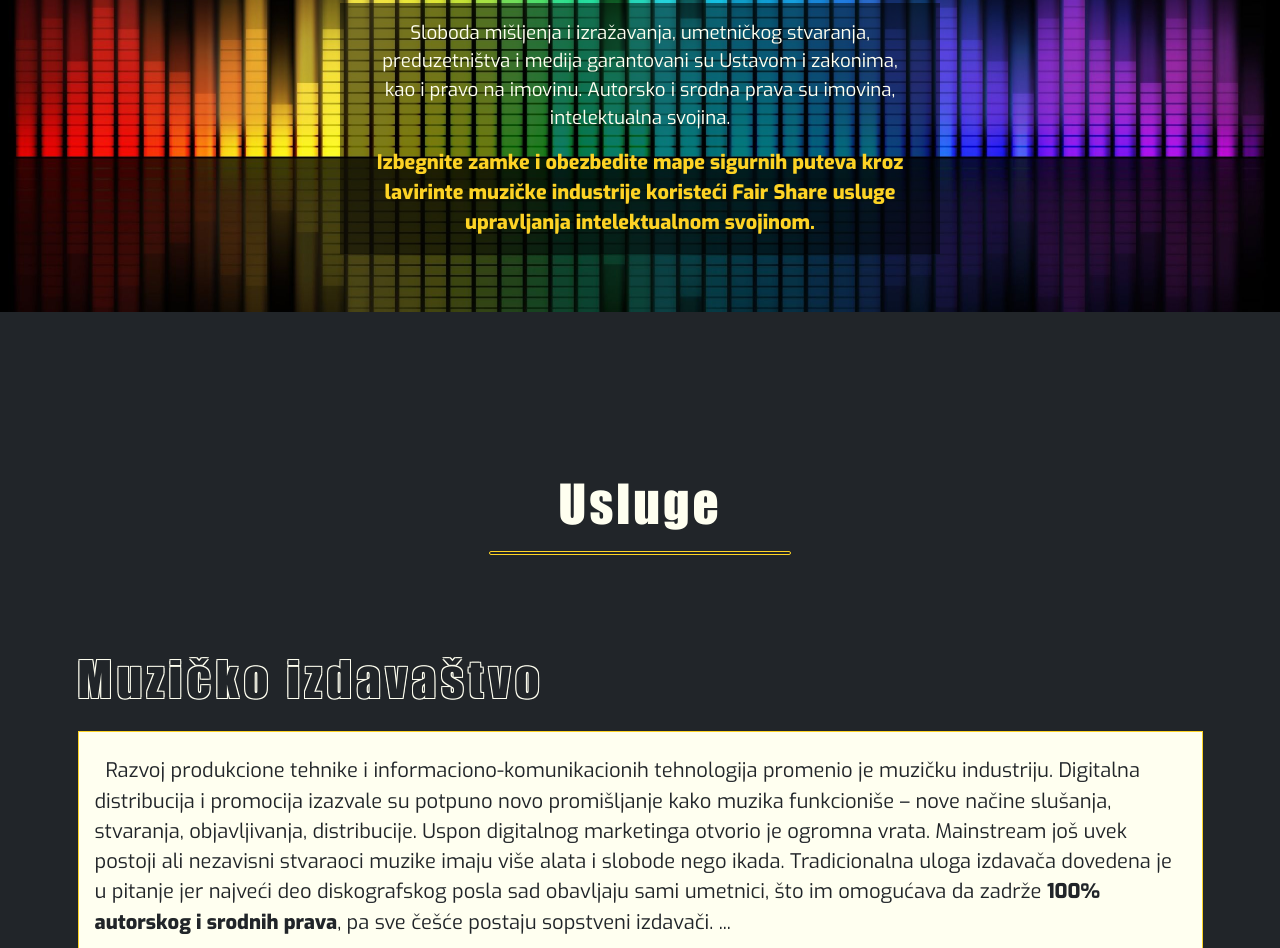
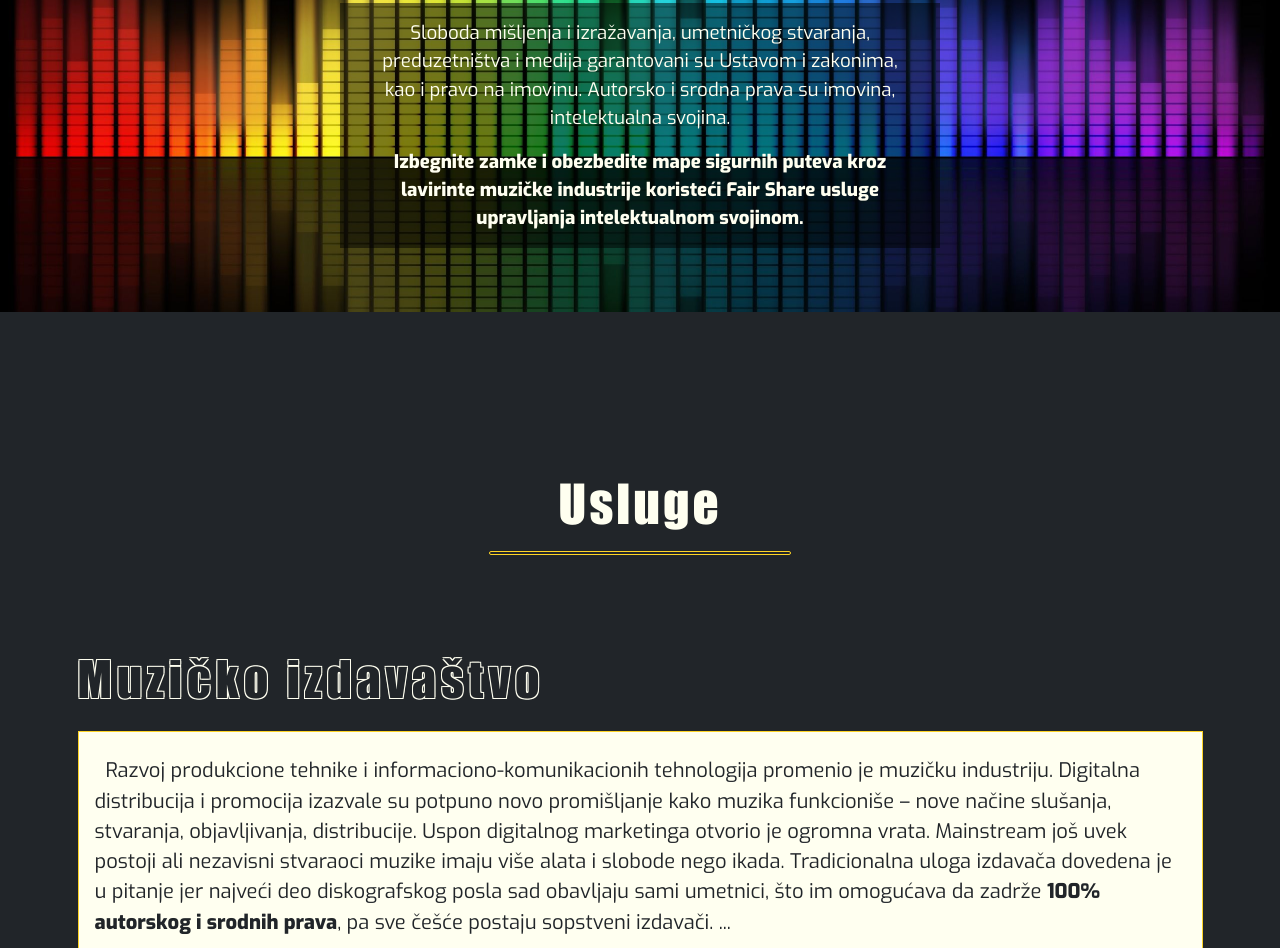
Before and after one commit to IgorMilatovic/fairshare-in-work, a plain HTML site: page index.html in a window 1280 px wide. Shown: the part 1919-2867 px from the top of the page. Drawn offline with nearby package versions, Linux system fonts and the light colour scheme.

Commit message:
final editing

```diff
--- a/index.html
+++ b/index.html
@@ -92,7 +92,7 @@
 		<div class="container para-info">
 			<p class="text-center m-0 p-3">
 
-        Sloboda mišljenja i izražavanja, umetničkog stvaranja, preduzetništva i medija garantovani su Ustavom i zakonima, kao i pravo na imovinu. Autorsko i srodna prava su imovina, intelektualna svojina.</p> <p class="paralax-bold-text"><b>Izbegnite zamke i obezbedite mape sigurnih puteva kroz lavirinte muzičke industrije koristeći Fair Share usluge upravljanja intelektualnom svojinom.</b></p>
+        Sloboda mišljenja i izražavanja, umetničkog stvaranja, preduzetništva i medija garantovani su Ustavom i zakonima, kao i pravo na imovinu. Autorsko i srodna prava su imovina, intelektualna svojina.</p> <p class=""><b>Izbegnite zamke i obezbedite mape sigurnih puteva kroz lavirinte muzičke industrije koristeći Fair Share usluge upravljanja intelektualnom svojinom.</b></p>
       </p>
     </div>
     <!-- <button class="wow fadeIn" data-wow-delay="" data-wow-duration="1s">Ajmo dalje</button> -->
```
